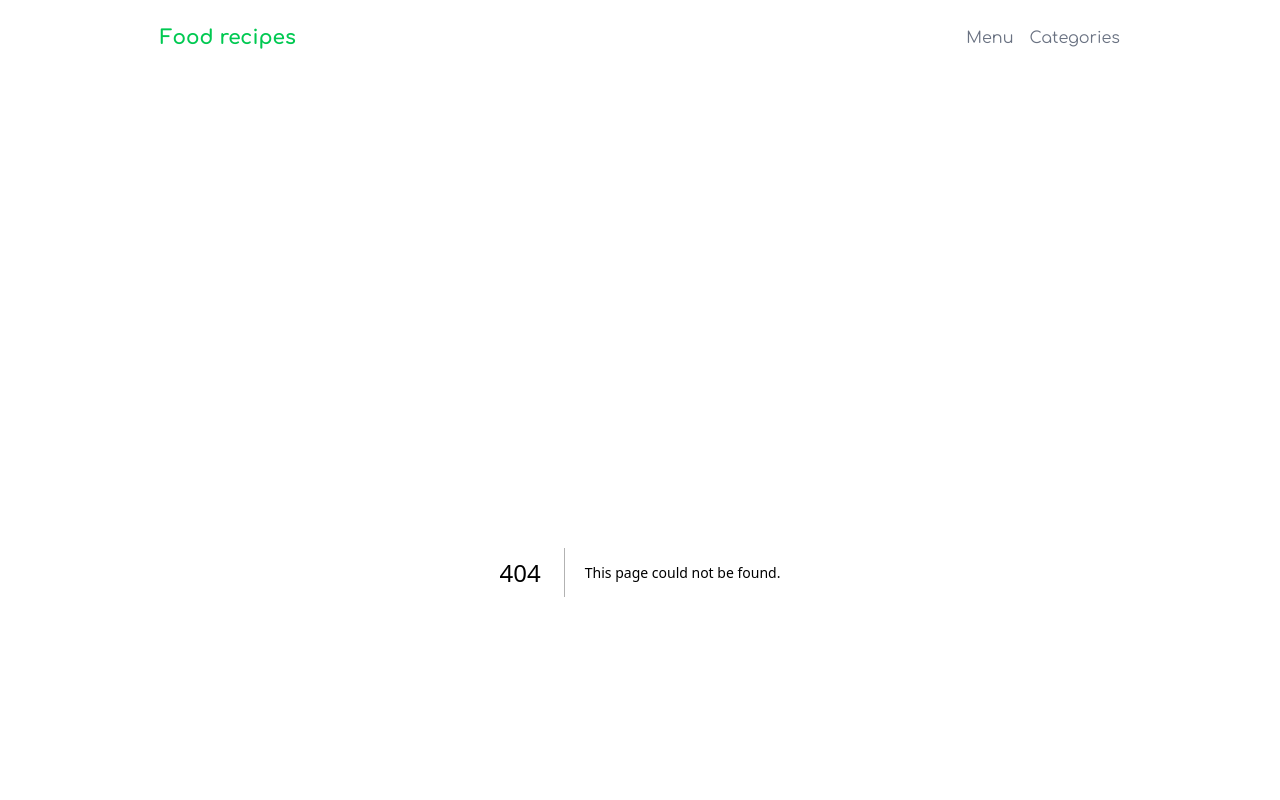
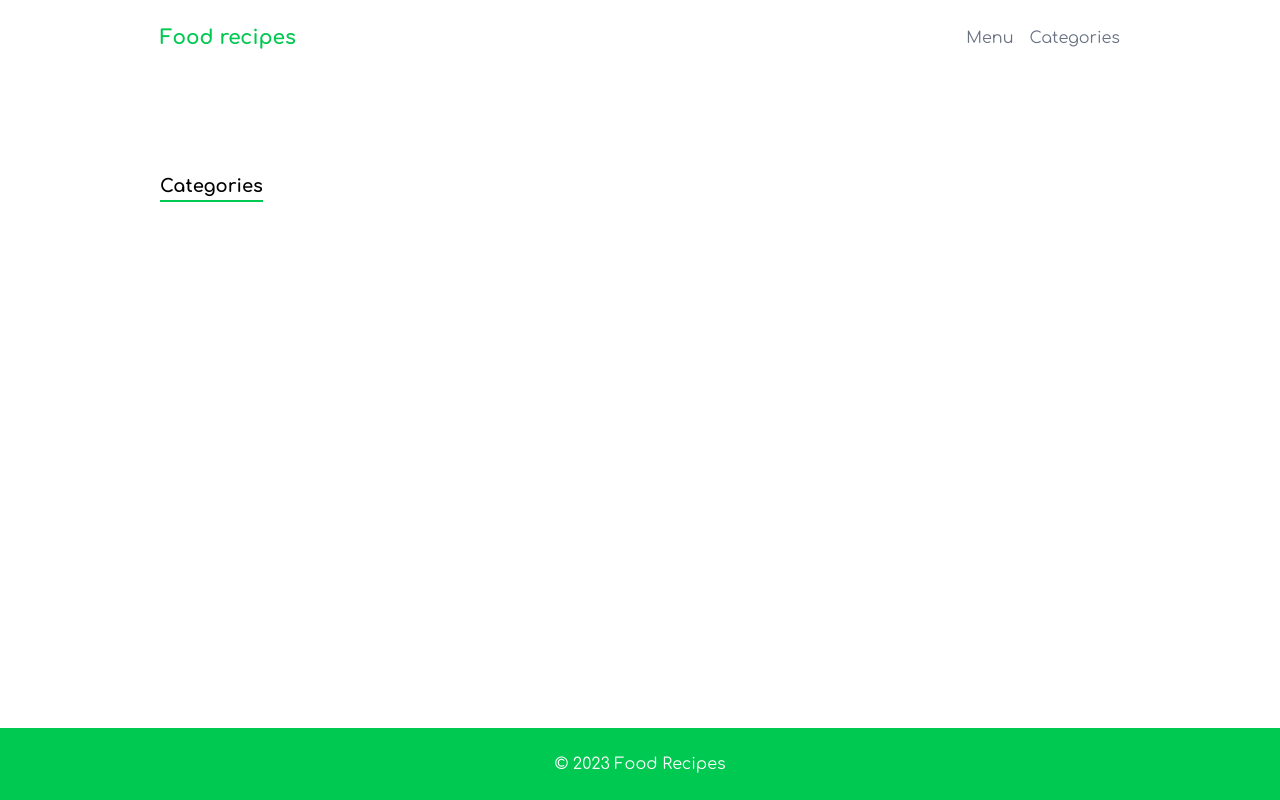
Before and after one commit to ashkankh/NextJS-Typescript-Tailwind-food-recipes-project, a Next.js app: page /categories in a window 1280 px wide. Before the commit this address had no page. Shown: the top 800 px of the page. Built offline with nearby package versions, Linux system fonts and the light colour scheme.

Commit message:
create categories page

```diff
--- a/components/layout/index.tsx
+++ b/components/layout/index.tsx
@@ -10,7 +10,7 @@ function Layout({ children }: { children: ReactNode }) {
                     <Link href="/" className='font-extrabold text-xl text-green-500'>Food recipes</Link>
                     <div className='flex flex-row justify-around gap-4 text-gray-500'>
                         <Link href="/menu">Menu</Link>
-                        <Link href="/">Categories</Link>
+                        <Link href="/categories">Categories</Link>
                     </div>
                 </header>
             </div>
--- /dev/null
+++ b/components/templates/categoriesPage.tsx
@@ -0,0 +1,19 @@
+import React from 'react'
+import { Typography } from '../ui/Typograhy'
+import styles from "./categoriesPage.module.css"
+
+function CategoriesPage() {
+  return (
+    <>
+      <Typography variant="title" underline="true" weight="bold">
+        Categories
+      </Typography>
+
+      <div className='flex flex-row gap-2'>
+
+      </div >
+    </>
+  )
+}
+
+export default CategoriesPage
--- /dev/null
+++ b/pages/categories/index.tsx
@@ -0,0 +1,12 @@
+import CategoriesPage from '@/components/templates/categoriesPage'
+import React from 'react'
+
+function index() {
+    return (
+        <>
+            <CategoriesPage />
+        </>
+    )
+}
+
+export default index
--- a/pages/menu/[id].tsx
+++ b/pages/menu/[id].tsx
@@ -1,5 +1,6 @@
 import DetailsPage from '@/components/templates/detailsPage'
 import { menuType } from '@/types/menu.types'
+import { notFound } from 'next/navigation'
 import React from 'react'
 
 function Details({ data }: { data: menuType }) {
@@ -27,9 +28,16 @@ export async function getStaticPaths() {
 }
 
 export async function getStaticProps(context: { params: { id: string } }) {
-    const {id} = context.params
+    const { id } = context.params
     const response = await fetch(`http://localhost:3001/data/${id}`)
     const data = await response.json();
+
+    if (!data.name) {
+        return {
+            notFound: true
+        }
+    }
+
     return {
         props: {
             data,
```
